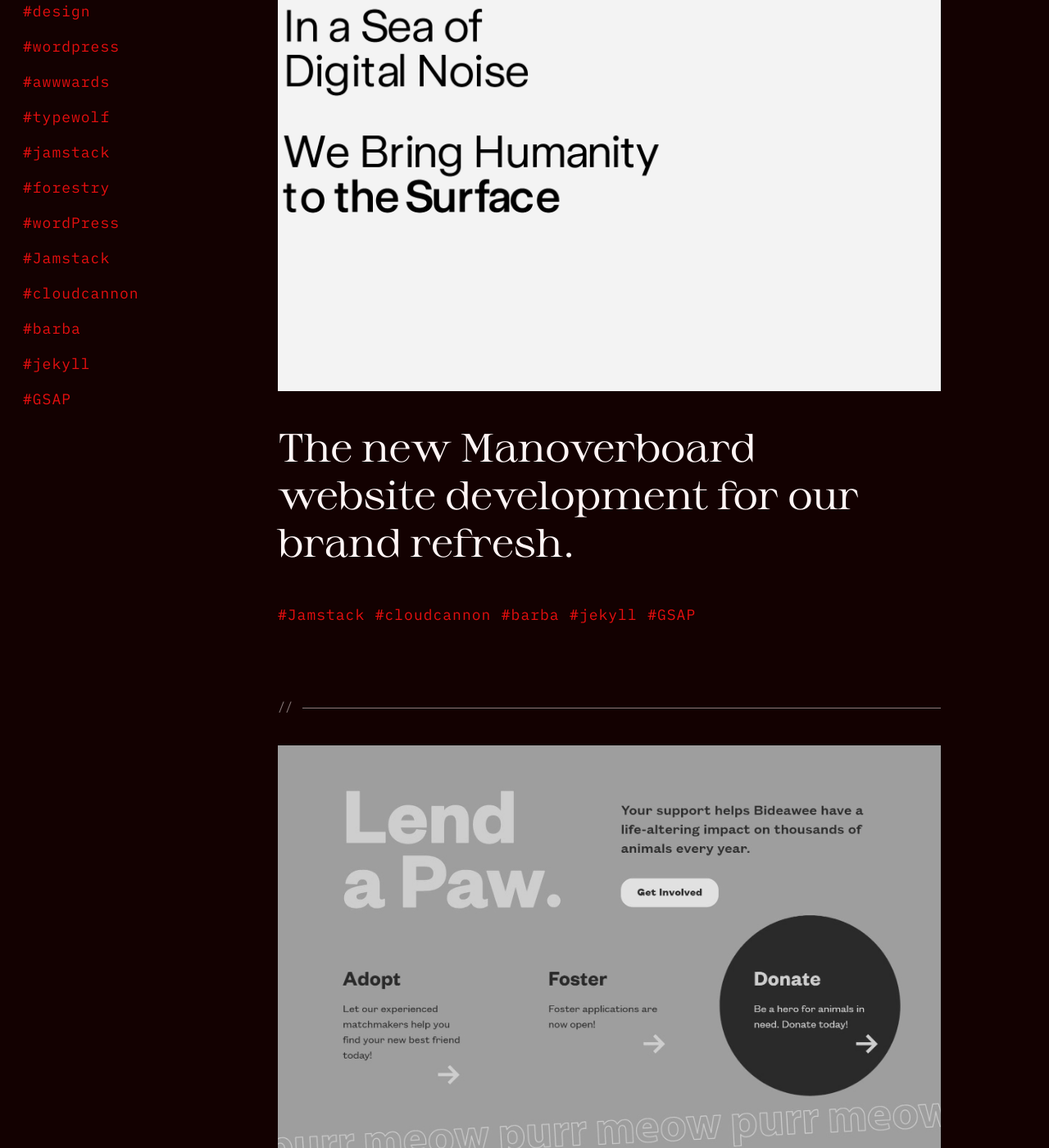
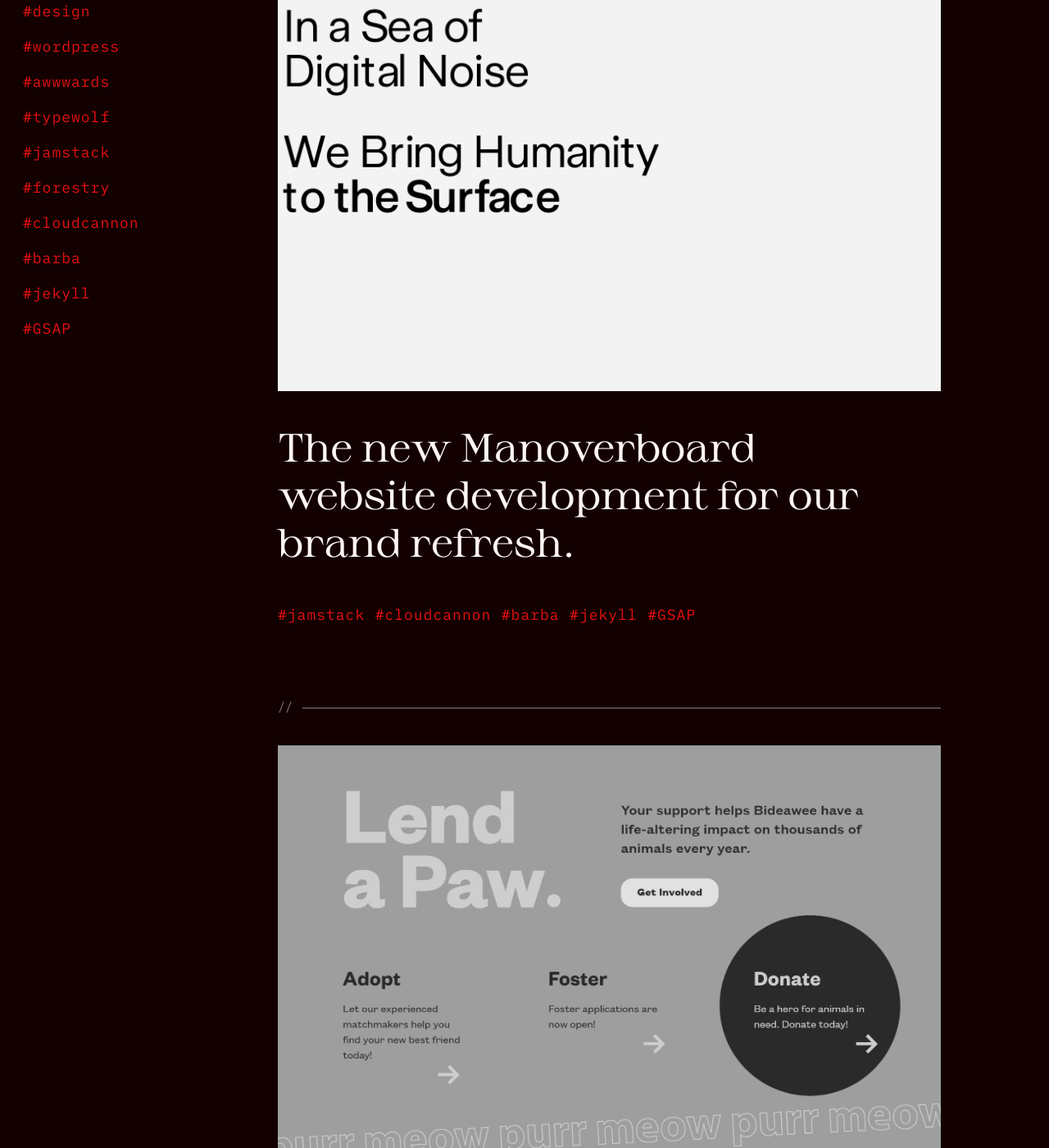
Before and after one commit to nikkitaylorwolfe/nikki-2021, a Jekyll site: the page built from work.html, in a window 1280 px wide and 1400 px high, scrolled down 263 px. Shown: the whole window at 82% size. Built offline with Jekyll 4.4.1, drawn with Linux system fonts in a browser that asks for light colours.

Commit message:
consistant cases

```diff
--- a/_includes/work-nav.html
+++ b/_includes/work-nav.html
@@ -1,6 +1,6 @@
 <nav class="work-nav col-1-to-3 s-col-1-to-5">
     <a class="work-nav__link" href="/work/">View all works</a>
     {% for allCategories in site.categories %}
-    <a class="work-nav__link" href="/archives/{{ allCategories[0] | slugify: "latin" }}/">{{ allCategories[0] }}</a>
+    <a class="work-nav__link" href="/work/{{ allCategories[0] | slugify: "latin" }}/">{{ allCategories[0] }}</a>
     {% endfor %}
 </nav>
--- a/_layouts/archive.html
+++ b/_layouts/archive.html
@@ -5,10 +5,8 @@
 
     {% include work-nav.html %}
 
-	{% for post in site.posts %}
-
-    {% include work-loop.html %}
-
+	{% for post in page.posts %}
+        {% include work-loop.html %}
 	{% endfor %}
 </main>
 
```
Also changed, not shown: _posts/2021-07-10-bideawee.md (+1 -1 lines), _posts/2021-08-26-manoverboard.md (+1 -1 lines).
